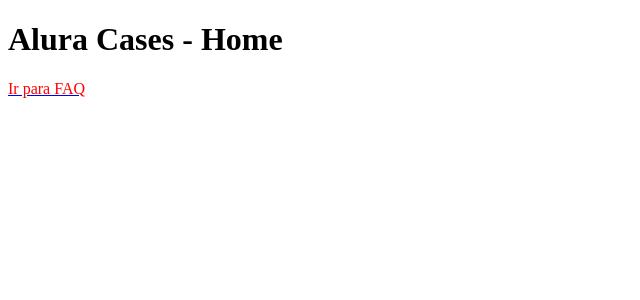
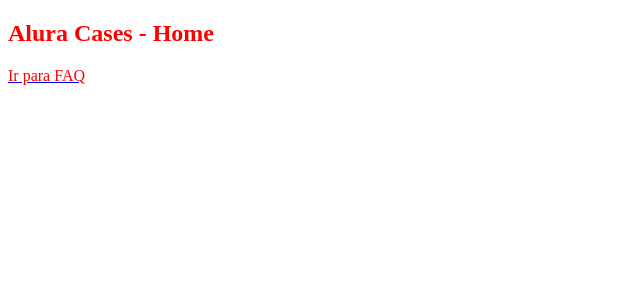
Before and after one commit to fernandiego/nextJS-Alura, a Next.js app in the folder nextjs-alura/: page / in a window 1280 px wide. Shown: the top 300 px of the page, without its empty margins (0-640 px from the left). Built offline with nearby package versions, Linux system fonts and the light colour scheme.

Commit message:
customização das tags de estilo

```diff
--- a/nextjs-alura/pages/index.js
+++ b/nextjs-alura/pages/index.js
@@ -1,9 +1,27 @@
+import React from "react";
 import Link from "../src/components/Link";
+
+
+function Title({children, as}) {
+    const Tag = as
+    return (
+        <React.Fragment>
+            <Tag>{children}</Tag>
+            <style jsx>{`
+              ${Tag} {
+                color: red
+              }
+            `}
+            </style>
+
+        </React.Fragment>
+    )
+}
 
 export default function HomePage() {
     return (
         <div>
-            <h1>Alura Cases - Home</h1>
+            <Title as="h2">Alura Cases - Home</Title>
             <Link href="/faq">
                 Ir para FAQ
             </Link>
```
